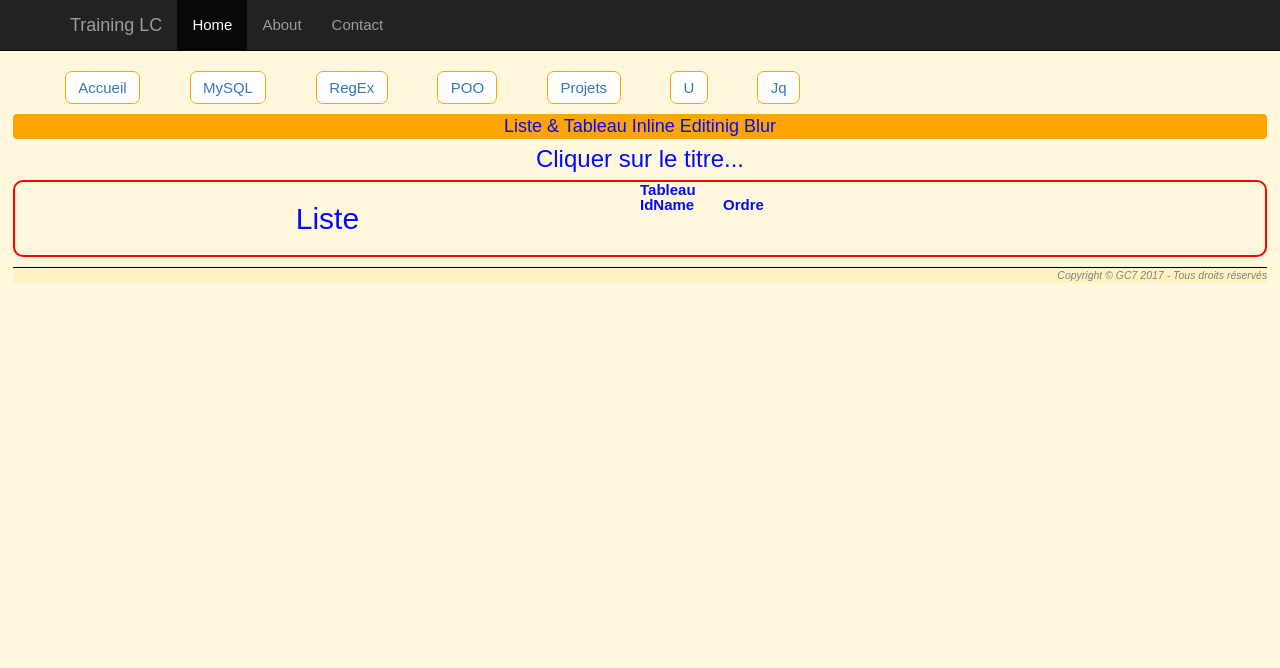
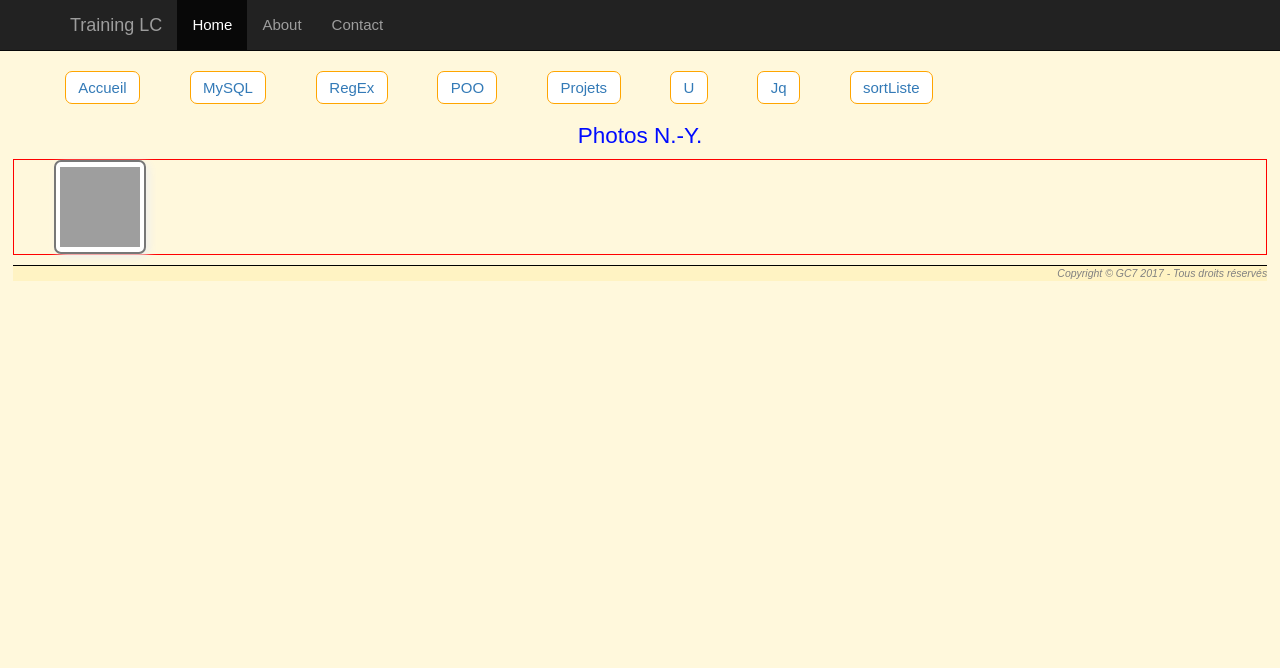
Before and after one commit to GrCOTE7/oc_phpmysql, a PHP site: page /u.php in a window 1280 px wide. Shown: the top 668 px of the page. Run offline with PHP 8.4, Linux system fonts and the light colour scheme; tables that the repository leaves empty or names only in its code hold one stand-in row (values such as "Sample post"); lists and menus that the app fills with data are empty; grey boxes are pictures that could not be loaded.

Commit message:
Déb Tuto photoDnD

```diff
--- a/jq.php
+++ b/jq.php
@@ -1,5 +1,4 @@
 <?
-session_start ();
 include 'top.php' ?>
 
 <div id="container">
--- a/js/u.js
+++ b/js/u.js
@@ -1,81 +1,3 @@
 $(document).ready(function () {
-
-    // ### GESTION Barre du titre ###
-    function reinit() {
-        setTimeout(function () {
-            $('#mytext').html('(Animation: du titre: LESS/CSS + jQ)').css('font-style', 'italic');
-            $("#projet").find("h1")
-                .removeAttr('style')
-                .css('display', 'block')
-                .bind('click', animeTitre());
-        }, 7777);
-    }
-
-    function animeTitre() {
-        $("#projet").find("H1")
-            .click(function () {
-                reinit(); // IMPORTANT ICI: (Pas après: Doit scoper le der élement)
-                $("#projet").find("h1")
-                    .unbind('click')
-                    .css({'transition': 'none'})
-                    .toggle(7777)
-            });
-    }
-
-    animeTitre();
-
-
-    $("#liste")
-        .sortable()
-        .disableSelection()
-        .sortable({
-            connectWith: '#liste',
-            // update: function (event, ui) {
-            update: function () {
-                var changedList = this.id;
-                var order = $(this).sortable('toArray');
-                var positions = order.join(';');
-                $("h1").html("Série: " + changedList + " - " + positions);
-                console.log({
-                    id: changedList,
-                    positions: positions
-                });
-            }
-        });
-    // .find("li .ui-state-default")
-    $(".ui-state-default")
-        .mousedown(function () {
-            console.log('Choisi');
-            // $("#liste .ui-state-default").css("cursor", "move");
-            $(this).css({'cursor': 'move', 'background': '#0F0'})
-        })
-        .mouseup(function () {
-            $(this).css({'cursor': 'pointer', 'background': 'orange', 'transition': 'all 2s ease-in-out'});
-        });
-
-
-    // function displayVal() {
-    //     var singleValue = $("#phase" + this.id).val();
-    //     console.log('Nouvelle valeur = ' + singleValue);
-    // }
-
-    // function showEdit(editableObj) {
-    //     $(editableObj).css("background", "#0F0");
-    // }
-
-//     function saveToDatabase(editableObj, column, id) {
-//         $(editableObj).css("background", "#FFA500 url(tableau/loaderIcon.gif) no-repeat right");
-//         var myselect = $("#phaseid option:selected").text();
-//         console.log('Selected value = ' + myselect);
-//         $.ajax({
-//             url: "tableau/saved.php",
-//             type: "POST",
-//             data: 'column=' + column + '&editedval=' + myselect + '&id=' + id,
-//             success: function (data) {
-// //              console.log(data);
-//                 $(editableObj).css("background", "#FDFDFD");
-//             }
-//         })
-//         ;
-//     }
+    console.log('Oki');
 });
--- a/nav.php
+++ b/nav.php
@@ -31,6 +31,7 @@
       <li><a href="projets.php">Projets</a></li>
       <li><a href="u.php">U</a></li>
       <li><a href="jq.php">Jq</a></li>
+      <li><a href="sortListe.php">sortListe</a></li>
     </ul>
 
   </div>
--- a/style.css
+++ b/style.css
@@ -55,6 +55,41 @@
   font-size: 1.2em;
   padding: 1px 5px;
 }
+h1 {
+  text-align: center;
+  font-size: 1.5em;
+}
+section#photoDnD {
+  width: 98%;
+  margin: 0 auto;
+  /* style global de la liste non ordonné */
+  /* style des éléments de la liste */
+  /* style de l'élément fantome, qui apparait losque que l'on bouge un élément */
+}
+section#photoDnD ul#list-photos {
+  border: 1px solid red;
+  list-style: none;
+  display: flex;
+}
+section#photoDnD #list-photos li {
+  border: 2px solid #777;
+  -webkit-border-radius: 7px;
+  -moz-border-radius: 7px;
+  border-radius: 7px;
+  padding: 5px 4px;
+  cursor: move;
+  width: 92px;
+  height: 94px;
+  margin-right: 5px;
+  background: #fff;
+  color: #212326;
+  font-size: 12px;
+  box-shadow: 3px 3px 10px #eee;
+}
+section#photoDnD ul#list-photos li.highlight {
+  background: #f2f2f2;
+  border: 2px dashed #212326;
+}
 #projet {
   width: 98%;
   line-height: 1;
@@ -90,7 +125,7 @@
   border-radius: 4px;
   height: 25px;
 }
-h1 {
+#projet h1 {
   padding: 3px 5px;
   border-radius: 7px;
   text-align: center;
@@ -99,23 +134,23 @@
   height: 555px;
   transition: all 2s ease-in-out;
 }
-h1:hover {
+#projet h1:hover {
   color: red;
   cursor: pointer;
   transition: all 0.5s ease-in-out;
 }
-h1:nth-child(2) {
+#projet h1:nth-child(2) {
   font-size: 1em;
   display: none;
   vertical-align: middle;
 }
-#blocliste #liste {
+#projet h1 #blocliste #liste {
   list-style-type: none;
   margin: 0 auto 20px;
   padding: 0 5px;
   width: 70%;
 }
-#blocliste #liste li {
+#projet h1 #blocliste #liste li {
   transition: all 0.5s ease-in-out;
   background: cornsilk;
   margin: 10px;
@@ -127,33 +162,33 @@
   -moz-border-radius: 5px;
   border-radius: 5px;
 }
-#blocliste #liste li:hover {
+#projet h1 #blocliste #liste li:hover {
   transition: all 0.25s ease-in-out;
   color: green;
   background: yellow;
 }
-#blocliste #liste li span {
+#projet h1 #blocliste #liste li span {
   position: absolute;
   margin-left: -1.2em;
 }
-#blocliste #bloctableau .current-row {
+#projet h1 #bloctableau .current-row {
   /*background-color : #B24926;*/
   /*color : #FFF;*/
 }
-#blocliste #bloctableau .current-col {
+#projet h1 #bloctableau .current-col {
   /*background-color : #1b1b1b;*/
   /*color            : #FFF;*/
 }
-#blocliste #bloctableau .tbl-qa {
+#projet h1 #bloctableau .tbl-qa {
   width: 100%;
   font-size: 0.9em;
   /*background-color : #f5f5f5;*/
 }
-#blocliste #bloctableau .tbl-qa th.table-header {
+#projet h1 #bloctableau .tbl-qa th.table-header {
   text-align: left;
   padding: 0 10px 10px 10px;
 }
-#blocliste #bloctableau .tbl-qa .table-row td {
+#projet h1 #bloctableau .tbl-qa .table-row td {
   padding: 5px 10px;
   background-color: #FDFDFD;
 }
--- a/style.less
+++ b/style.less
@@ -97,6 +97,8 @@
   padding   : 1px 5px;
 }
 
+@import 'css/photoDnD';
+
 #projet {
   width       : 98%;
   line-height : 1;
@@ -132,7 +134,6 @@
     .border-radius(4px);
     height     : 25px;
   }
-}
 
   h1 {
     //color:black;
@@ -155,7 +156,6 @@
       font-size      : 1em;
       display        : none;
       vertical-align : middle;
-  }
     }
 
     #blocliste {
@@ -194,6 +194,8 @@
         //border:1px solid green;
       }
 
+    }
+
     #bloctableau {
       .current-row {
         /*background-color : #B24926;*/
@@ -224,3 +226,4 @@
     }
 
   }
+}
--- a/u.php
+++ b/u.php
@@ -1,109 +1,24 @@
-<? include 'top.php' ?>
+<? include 'top.php';
+require_once ( "tableau/PDOManager.php" );
+$db     = new PDOManager();
+$sql    = "SELECT demo_photo.id, demo_photo.name FROM demo_photo ORDER BY demo_photo.position LIMIT 3";
+$photos = $db->query ( $sql );
+?>
 <link rel="stylesheet" href="js/jquery-ui-1.11.4/jquery-ui.min.css"/>
-<div id="projet">
-  <header>
-    <h1>Liste & Tableau Inline Editinig Blur</h1>
-    <h1>HTML5 + CSS3 + LESS + Bootstrap + PHP/MySQL + jQ API + jQ-UI + AJAX</h1>
-  </header>
-
-  <h3 id="mytext">Cliquer sur le titre...</h3>
-  <div id="main">
-
-
-    <section id="blocliste">
-      <h2>Liste</h2>
-
+<h1>Photos N.-Y.</h1>
+<section id="photoDnD">
+  <ul id="list-photos">
+    <?
+    foreach ( $photos as $photo ) {
+      ?>
+      <li id="photo_<?= $photo['id'] ?>">
+        <img src="imgs/<?= $photo['name'] ?>" alt="Photos NY - Arnaud - k" width=" 80px" height="80px"/>
+      </li>
       <?php
-      require_once ( "tableau/PDOManager.php" );
-      $db  = new PDOManager();
-      $sql = "SELECT * FROM sortable_liste_items WHERE owner='liste' ORDER BY uorder";
-      $t   = $db->query ( $sql );
-      ?>
-      <ul id="liste">
-        <?
-        foreach ( $t as $item ) {
-//          echo 'item' . $item['id'] . 'l';
-          echo '<li class="ui-state-default" id="item' . $item['id'] . 'l"><span class="ui-icon ui-icon-arrowthick-2-n-s"></span>' . $item['name'] . ' (' . $item['uorder'] . ')</li>';
-        }
-        ?>
-      </ul>
-    </section>
-
-
-    <section id="tableau">
-      <?php
-      require_once ( "tableau/PDOManager.php" );
-      $db  = new PDOManager();
-      $sql = "SELECT * FROM sortable_liste_items WHERE owner='tableau' ORDER BY uorder";
-      $t   = $db->query ( $sql );
-      ?>
-
-      <!--      <script src="tableau/jquery-1.10.2.js"></script>-->
-
-      <table class="tbl-qa" id="tableau">
-
-        <thead>
-
-        <tr>
-          <th colspan="3">Tableau</th>
-        </tr>
-
-        <tr>
-          <th class="table-header" width="10%">Id</th>
-          <th class="table-header">Name</th>
-          <th class="table-header" style="text-align: center;">Ordre</th>
-        </tr>
-        </thead>
-
-        <tbody>
-
-        <?
-        foreach ( $t as $d ) {
-          ?>
-          <tr class="table-row">
-
-            <td><?= ( $d['id'] - 7 ) ?></td>
-            <td><?= $d['name'] ?></td>
-            <!--
-        <td contenteditable="true"
-        >
-
-          <select
-            onClick="showEdit(this)"
-            class="phase"
-            onchange="displayVal()"
-            onBlur="saveToDatabase(this,'phase')"
-          >
-            <?
-            //            echo $d['phase'];
-            //        $poss = range ( 111, 555, 111 );
-            //        foreach ( $poss as $p ) {
-            //          $isSelected = ( $p == $d['phase'] ) ? ' selected' : '';
-            //          echo '<option' . $isSelected . '>' . $p . '</option>';
-            //        }
-            ?>
-          </select>
-        </td>
-        -->
-
-            <td style="text-align: right; padding-right: 40px;"><?= $d['uorder'] ?></td>
-
-          </tr>
-          <?php
-        }
-        ?>
-        </tbody>
-        <!--
-    contenteditable = "true"
-    onBlur  = "saveToDatabase(this,'phase','<? //= $d["id"]; ?>')"
-    onClick = "showEdit(this);" >
-    -->
-      </table>
-    </section>
-
-  </div>
-</div>
-
+    }
+    ?>
+  </ul>
+</section>
 <? $scriptjs_perso = '
   <script src="js/jquery-ui-1.11.4/jquery-ui.min.js"></script>
   <script src="js/u.js">
```
Also changed, not shown: css/photoDnD.css (added, +35 -0 lines), css/photoDnD.less (added, +41 -0 lines), js/sortListe.js (added, +94 -0 lines), sortListe.php (added, +111 -0 lines), imgs/1.jpg (added), imgs/2.jpg (added), imgs/3.jpg (added), imgs/4.jpg (added), imgs/5.jpg (added). Lines whose indentation alone changed are shown as unchanged.
